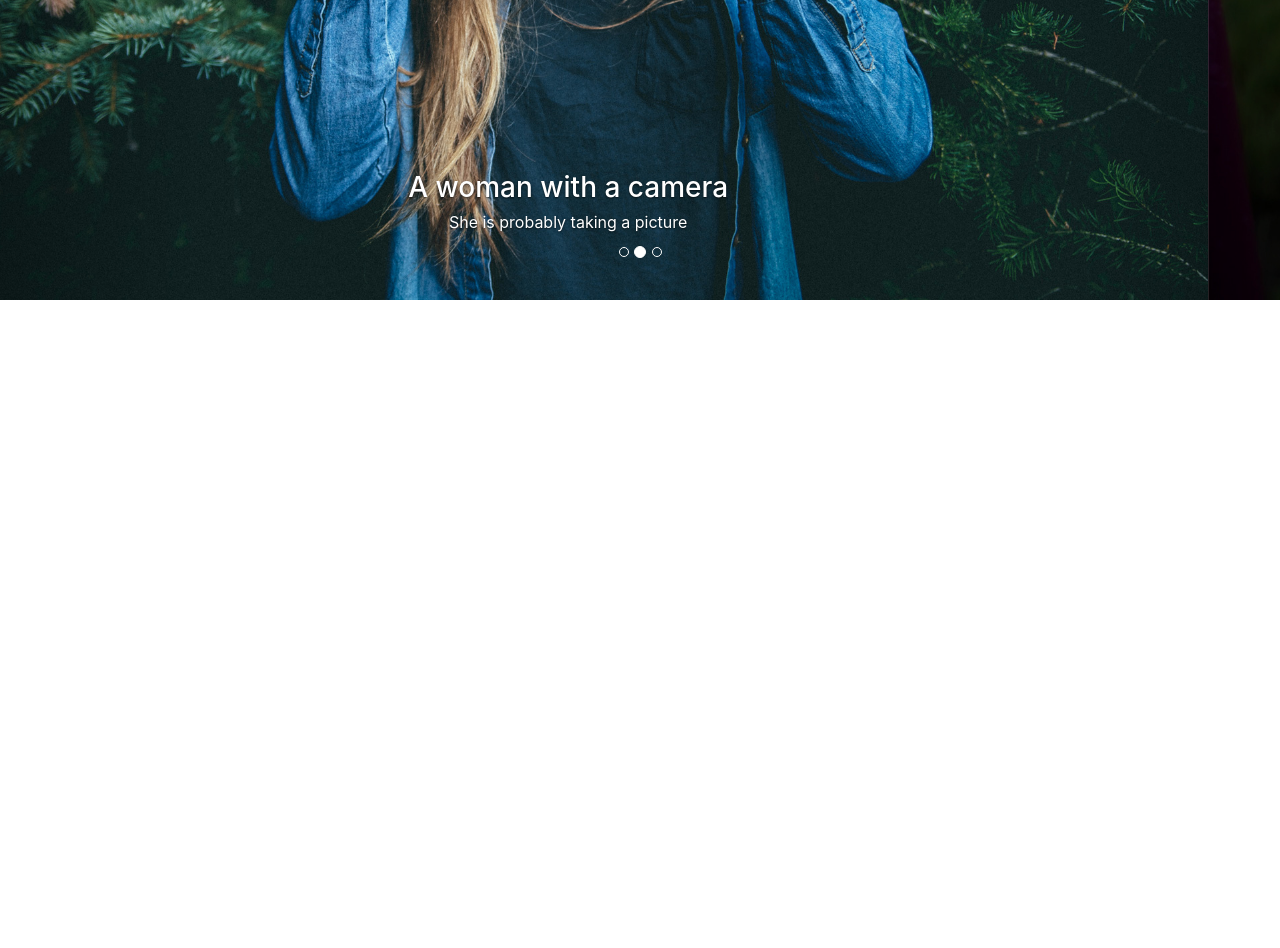
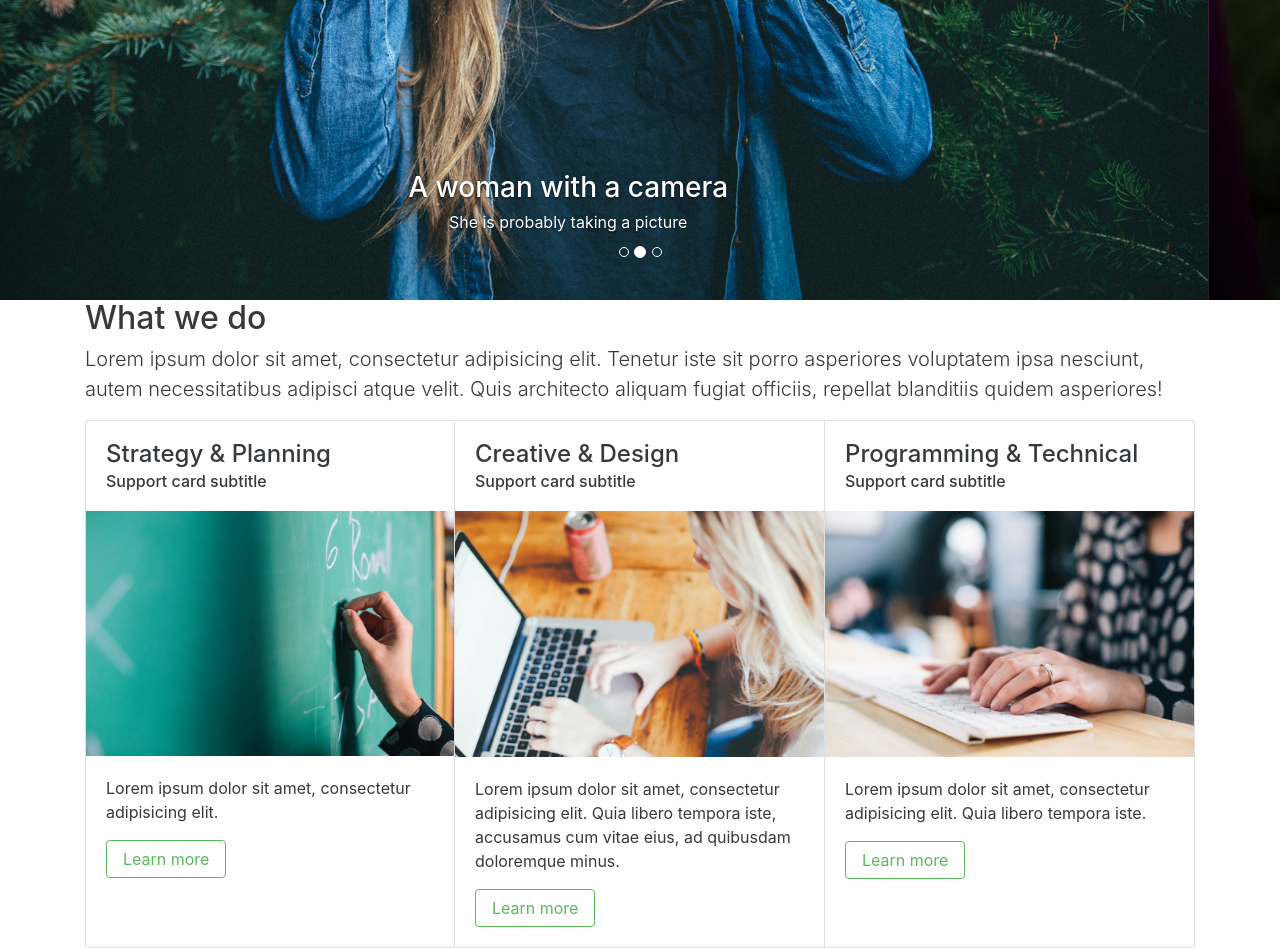
Before and after one commit to robertbiswas/bootstrap4BH, a plain HTML site: page index.html in a window 1280 px wide. Shown: the part 1407-2355 px from the top of the page. Before the commit the page ends 1707 px from the top, so only its background shows below. Drawn offline with nearby package versions, Linux system fonts and the light colour scheme; a script that the page names is missing.

Commit message:
Added cards section

```diff
--- a/css/style.css
+++ b/css/style.css
@@ -4,6 +4,12 @@ html,
 body {
     height: 100%;
 }
+
+
+img {
+    max-width: 100%
+}
+
 
 /* cover */
 
--- a/index.html
+++ b/index.html
@@ -114,6 +114,60 @@
     </div>
 </section>
 
+
+    <section id="what-we-do">
+        <div class="section-content">
+            <div class="container">
+                <h2>What we do</h2>
+                <p class="lead">Lorem ipsum dolor sit amet, consectetur adipisicing elit. Tenetur iste sit porro asperiores voluptatem ipsa nesciunt, autem necessitatibus adipisci atque velit. Quis architecto aliquam fugiat officiis, repellat blanditiis quidem asperiores!</p>
+
+                <div class="row">
+                    <div class="col-sm-12">
+                        <div class="card-group">
+                            <div class="card">
+                                <div class="card-block">
+                                    <h4 class="card-title">Strategy &amp; Planning</h4>
+                                    <h6 class="card-subtitle">Support card subtitle</h6>
+                                </div>
+                                <img src="img/chalkboard.jpg" alt="a chalkboard">
+                                <div class="card-block">
+                                    <p class="card-text">Lorem ipsum dolor sit amet, consectetur adipisicing elit.</p>
+                                    <button type="button" class="btn btn-outline-success" data-toggle="modal" data-target="#myModal">Learn more</button>
+                                </div>
+                            </div>
+
+                            <div class="card">
+                                <div class="card-block">
+                                    <h4 class="card-title">Creative &amp; Design</h4>
+                                    <h6 class="card-subtitle">Support card subtitle</h6>
+                                </div>
+                                <img src="img/working.jpg" alt="working on a laptop">
+                                <div class="card-block">
+                                    <p class="card-text">Lorem ipsum dolor sit amet, consectetur adipisicing elit. Quia libero tempora iste, accusamus cum vitae eius, ad quibusdam doloremque minus.</p>
+                                    <button type="button" class="btn btn-outline-success" data-toggle="modal" data-target="#myModal">Learn more</button>
+                                </div>
+                            </div>
+
+                            <div class="card">
+                                <div class="card-block">
+                                    <h4 class="card-title">Programming &amp; Technical</h4>
+                                    <h6 class="card-subtitle">Support card subtitle</h6>
+                                </div>
+                                <img src="img/programming.jpg" alt="fingers typing on a keyboard">
+                                <div class="card-block">
+                                    <p class="card-text">Lorem ipsum dolor sit amet, consectetur adipisicing elit. Quia libero tempora iste.</p>
+                                    <button type="button" class="btn btn-outline-success" data-toggle="modal" data-target="#myModal">Learn more</button>
+                                </div>
+                            </div>
+
+                        </div>
+                    </div>
+                </div>
+            </div>
+        </div>
+    </section>
+
+
     <!-- jQuery first, then Tether, then Bootstrap JS. -->
     <script src="https://ajax.googleapis.com/ajax/libs/jquery/3.0.0/jquery.min.js" integrity="sha384-THPy051/pYDQGanwU6poAc/hOdQxjnOEXzbT+OuUAFqNqFjL+4IGLBgCJC3ZOShY" crossorigin="anonymous"></script>
     <script src="https://cdnjs.cloudflare.com/ajax/libs/tether/1.2.0/js/tether.min.js" integrity="sha384-Plbmg8JY28KFelvJVai01l8WyZzrYWG825m+cZ0eDDS1f7d/js6ikvy1+X+guPIB" crossorigin="anonymous"></script>
```
